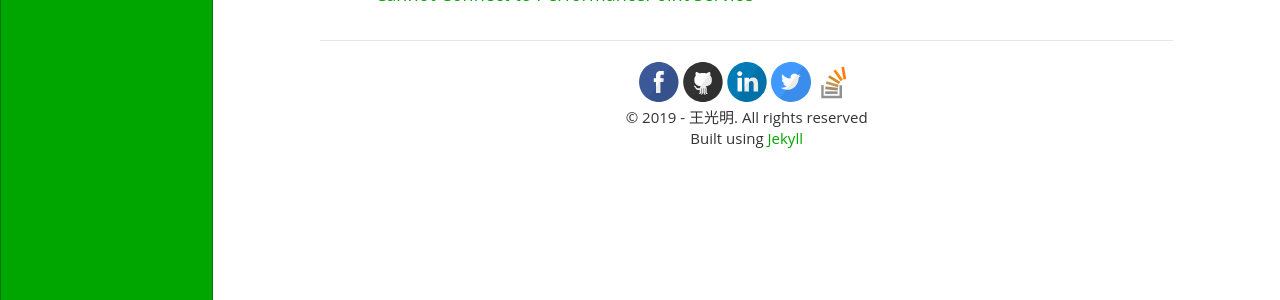
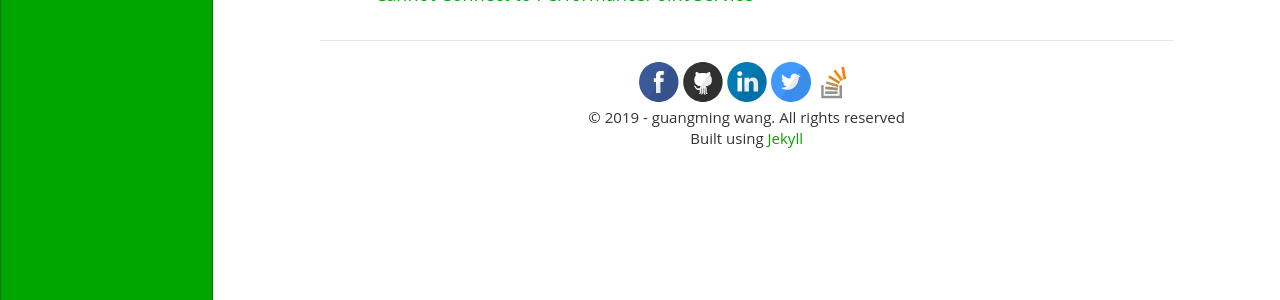
Before and after one commit to no1guangming/no1guangming.github.io, a Jekyll site: the page built from archive/index.html, in a window 1280 px wide. Shown: the part 596-896 px from the top of the page. Built offline with Jekyll 4.4.1, drawn with Linux system fonts in a browser that asks for light colours; comment, search, counter and statistics services are not loaded.

Commit message:
Update _config.yml

```diff
--- a/_config.yml
+++ b/_config.yml
@@ -30,7 +30,7 @@ navigation:
 
 
 # Author Details
-author:         '王光明'
+author:         'guangming wang'
 
 #Social Media links (Use complete URL except for email)
 dribbble:
```
